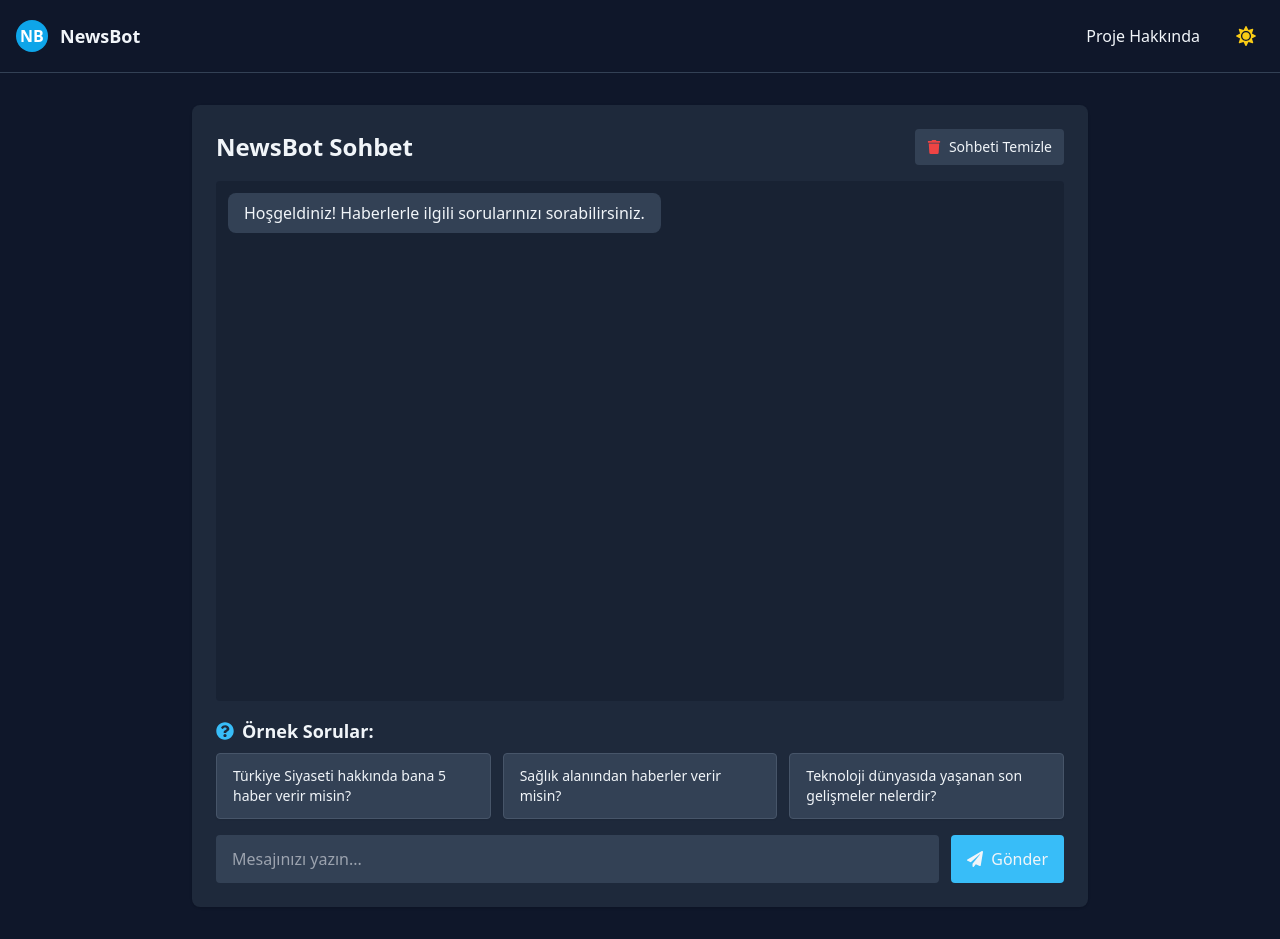
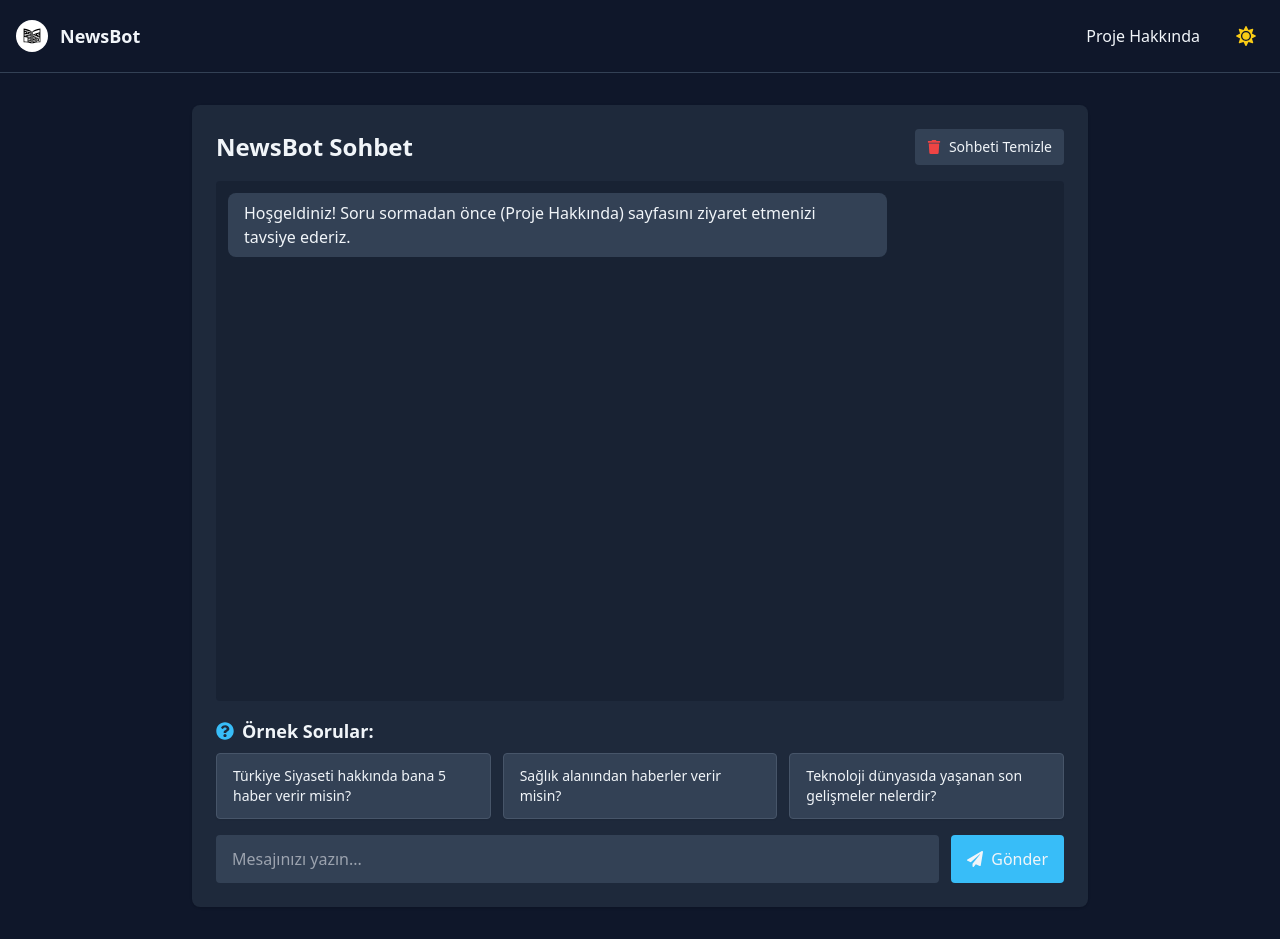
Before and after one commit to Alper-Bilgin/Akbank_Generative_AI, a React app in the folder frontend/: page / in a window 1280 px wide. Built offline with nearby package versions, Linux system fonts and the light colour scheme; no server answers; the HTML template or start-up script is replaced by a standard one.

Commit message:
navbar
Navbar ui

```diff
--- a/frontend/src/components/Chatbot.jsx
+++ b/frontend/src/components/Chatbot.jsx
@@ -1,5 +1,6 @@
 import React, { useState, useRef, useEffect } from "react";
 import { FaPaperPlane, FaTrash } from "react-icons/fa";
+import { FaSpinner } from "react-icons/fa6"; // ✅ Spinner eklendi
 import Message from "./Message.jsx";
 import axios from "../api/axiosInstance.jsx";
 import QuickQuestions from "./QuickQuestions.jsx";
@@ -13,7 +14,7 @@ export default function Chatbot() {
           {
             id: 1,
             from: "bot",
-            text: "Hoşgeldiniz! Haberlerle ilgili sorularınızı sorabilirsiniz.",
+            text: "Hoşgeldiniz! Soru sormadan önce (Proje Hakkında) sayfasını ziyaret etmenizi tavsiye ederiz.",
           },
         ];
   });
@@ -102,11 +103,11 @@ export default function Chatbot() {
         ))}
       </div>
 
-      {/* ✅ Örnek sorular - input'un hemen üstünde */}
+      {/* ✅ Örnek sorular */}
       <QuickQuestions onSelect={handleQuickQuestion} />
 
       {/* ✅ Mesaj gönderme alanı */}
-      <form onSubmit={sendMessage} className="flex gap-3">
+      <form onSubmit={sendMessage} className="flex gap-3 mt-4">
         <input
           className="flex-1 bg-slate-100 dark:bg-slate-700 text-slate-900 dark:text-white rounded px-4 py-3 focus:outline-none transition-colors"
           placeholder="Mesajınızı yazın..."
@@ -122,7 +123,10 @@ export default function Chatbot() {
           disabled={loading}
         >
           {loading ? (
-            "Gönderiliyor..."
+            <>
+              <FaSpinner className="animate-spin text-white" />
+              Gönderiliyor...
+            </>
           ) : (
             <>
               <FaPaperPlane /> Gönder
--- a/frontend/src/components/Navbar.jsx
+++ b/frontend/src/components/Navbar.jsx
@@ -1,6 +1,7 @@
 import React from "react";
 import { Link, useLocation } from "react-router-dom";
 import { FaMoon, FaSun } from "react-icons/fa";
+import { GiNewspaper } from "react-icons/gi";
 import { useTheme } from "../context/ThemeContext";
 
 export default function Navbar() {
@@ -12,13 +13,17 @@ export default function Navbar() {
       <div className="container mx-auto px-4 py-4 flex items-center justify-between">
         {/* Logo */}
         <Link to="/" className="flex items-center gap-3">
-          <div className="w-8 h-8 bg-sky-500 rounded-full flex items-center justify-center font-bold text-white">NB</div>
+          <div
+            className="w-8 h-8 rounded-full flex items-center justify-center text-xl
+            bg-black text-white dark:bg-white dark:text-black transition-colors duration-300"
+          >
+            <GiNewspaper />
+          </div>
           <span className="font-bold text-lg">NewsBot</span>
         </Link>
 
         {/* Dinamik navigasyon */}
         <nav className="flex items-center gap-4">
-          {/* Hangi sayfadaysak o linki göstermiyoruz */}
           {pathname !== "/about" && (
             <Link to="/about" className="px-3 py-2 rounded hover:bg-slate-300 dark:hover:bg-slate-800 transition-colors">
               Proje Hakkında
```
